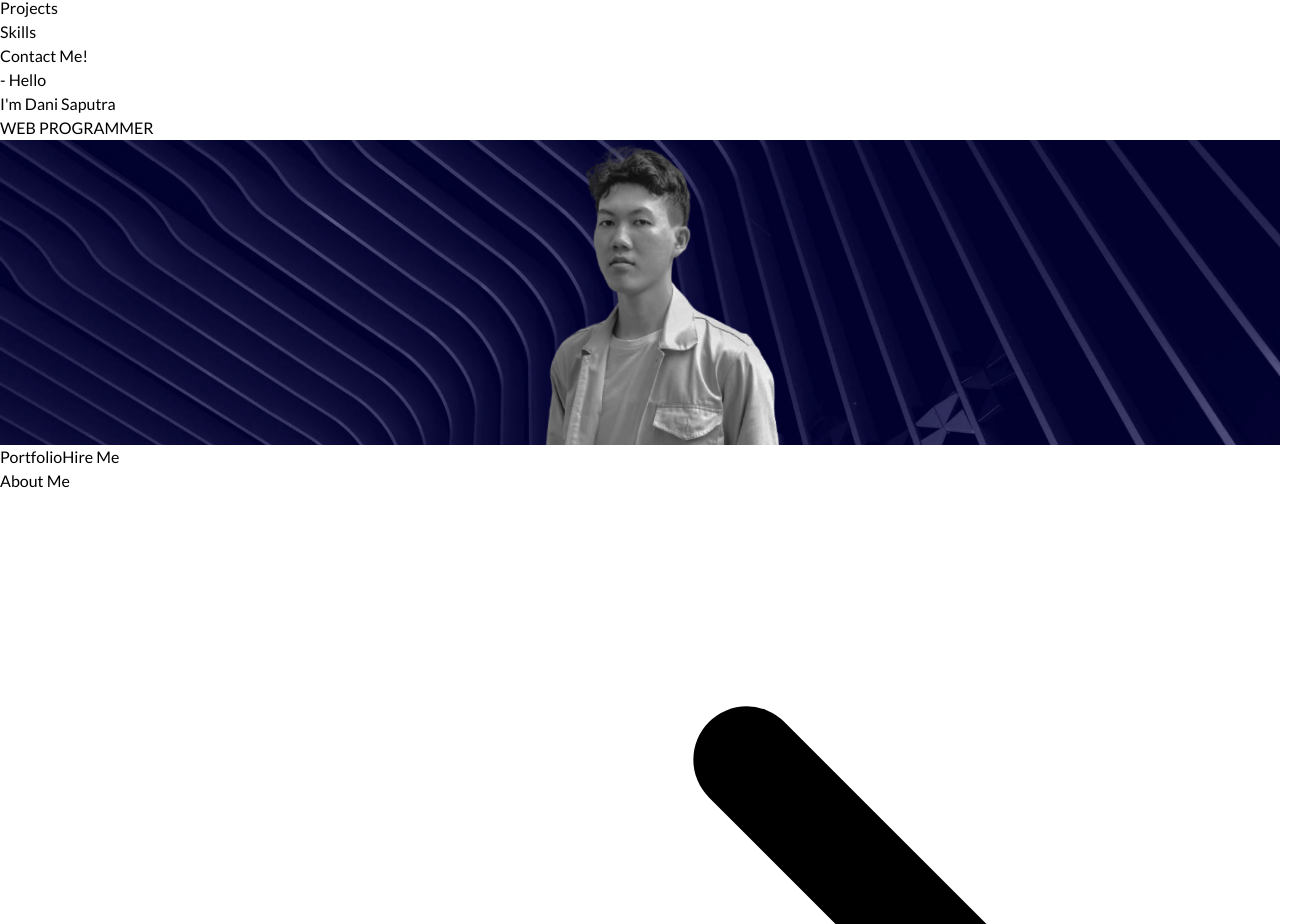
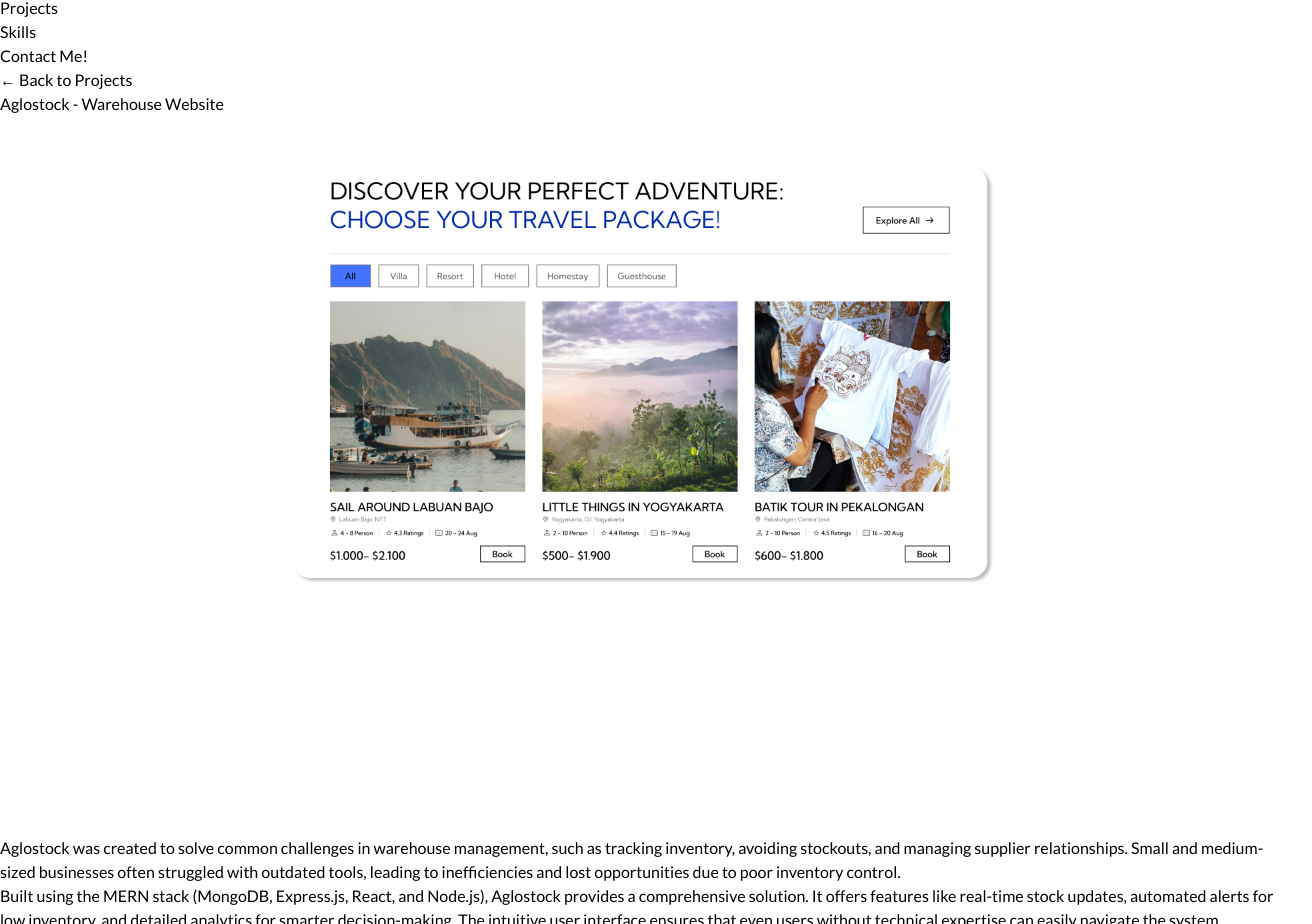
Before and after one commit to dxnn360/Portofolio-Web_Muhammad-Yunus-Dani-Saputra, a React (Vite) app: page /project/1 in a window 1280 px wide. Shown: the part 1452-2376 px from the top of the page, 1312 px wide, since content can reach past the window. Built offline with nearby package versions, Linux system fonts and the light colour scheme.

Commit message:
project detail

```diff
--- a/package.json
+++ b/package.json
@@ -22,7 +22,9 @@
     "react": "^18.3.1",
     "react-dom": "^18.3.1",
     "react-intersection-observer": "^9.13.1",
+    "react-router-dom": "^7.1.3",
     "react-slick": "^0.30.2",
+    "router-dom": "^3.0.1",
     "slick-carousel": "^1.8.1"
   },
   "devDependencies": {
--- a/src/App.jsx
+++ b/src/App.jsx
@@ -1,7 +1,7 @@
-
 import './App.css';
 import './styles/tailwind.css';
 import React from 'react';
+import { BrowserRouter as Router, Route, Routes } from 'react-router-dom'; // Import React Router
 import Navbar from './components/Navbar';
 import Header from './components/Header';
 import About from './components/AboutMe';
@@ -10,24 +10,33 @@ import Carousel from './components/Carousel';
 import Contact from './components/Contact';
 import Footer from './components/Footer';
 import Projects from './components/Projects';
-import ProjectGallery from './components/ProjectList';
-
-
+import ProjectList from './components/ProjectList'; // Updated import
+import ProjectDetail from './components/ProjectDetail'; // Import ProjectDetail
 
 const App = () => {
   return (
-    <div>
+    <Router>
       <Navbar />
-      <Header />
-      <About></About>
-      <Carousel></Carousel>
-      <Projects></Projects>
-      <ProjectGallery></ProjectGallery>
-      <Contact></Contact>
-      <Blank></Blank>
-      <Footer></Footer>
-
-    </div>
+      <Routes>
+        {/* Define Routes */}
+        <Route
+          path="/"
+          element={
+            <div>
+              <Header />
+              <About />
+              <Carousel />
+              <Projects />
+              <ProjectList />
+              <Contact />
+              <Blank />
+              <Footer />
+            </div>
+          }
+        />
+        <Route path="/project/:id" element={<ProjectDetail />} />
+      </Routes>
+    </Router>
   );
 };
 
--- /dev/null
+++ b/src/components/ProjectDetail.jsx
@@ -0,0 +1,92 @@
+import React from "react";
+import { useParams, useNavigate } from "react-router-dom";
+import slide1 from "../assets/images/slide1.png";
+import slide2 from "../assets/images/slide2.png";
+import slide3 from "../assets/images/slide3.png";
+import slide4 from "../assets/images/slide4.png";
+import slide5 from "../assets/images/slide5.png";
+
+const projectList = [
+  {
+    title: "Kapays - Payment System",
+    description: [
+      `Kapays was developed to address the inconvenience and inefficiencies in managing monthly trash payments for the people of Karangsalam Kidul. The existing manual payment processes often caused delays, disputes, and challenges in keeping accurate records. These issues created unnecessary frustration for both residents and the administrators responsible for collecting payments.`,
+      `To solve this problem, Kapays was built using Laravel, providing a modern web-based solution. The platform integrates a secure payment gateway, allowing residents to make payments easily and ensuring administrators have access to real-time records. Automatic reminders and user-friendly dashboards further simplify the process, reducing late payments and administrative overhead.`,
+      `By streamlining payment management, Kapays not only improves the user experience but also helps administrators focus on community development rather than operational inefficiencies. This system is a practical example of how technology can bridge gaps in essential services.`,
+    ],
+    image: slide1,
+  },
+  {
+    title: "Aglostock - Warehouse Website",
+    description: [
+      `Aglostock was created to solve common challenges in warehouse management, such as tracking inventory, avoiding stockouts, and managing supplier relationships. Small and medium-sized businesses often struggled with outdated tools, leading to inefficiencies and lost opportunities due to poor inventory control.`,
+      `Built using the MERN stack (MongoDB, Express.js, React, and Node.js), Aglostock provides a comprehensive solution. It offers features like real-time stock updates, automated alerts for low inventory, and detailed analytics for smarter decision-making. The intuitive user interface ensures that even users without technical expertise can easily navigate the system.`,
+      `Aglostock empowers businesses to optimize their operations and respond proactively to inventory needs. Its scalable architecture makes it suitable for businesses of various sizes, ensuring they stay competitive in a rapidly changing market.`,
+    ],
+    image: slide2,
+  },
+  {
+    title: "Daur",
+    description: [
+      `Daur is a conceptual prototype for a blogging platform designed to enhance the blogging experience for writers and readers alike. Writers often struggle with platforms that lack robust editing tools or features to foster meaningful audience engagement, inspiring the creation of Daur.`,
+      `Developed using Figma, Daur features a modern and user-friendly interface with rich-text editing capabilities. The prototype prioritizes seamless navigation, making it easier for writers to draft, edit, and publish content. Additionally, community features like commenting and sharing are integrated to encourage interaction and collaboration.`,
+      `Though still in the design phase, Daur showcases a thoughtful approach to addressing the needs of modern content creators. It highlights how intuitive design can make online expression more accessible and enjoyable.`,
+    ],
+    image: slide3,
+  },
+  {
+    title: "Montego - E-Commerce Website",
+    description: [
+      `Montego was developed to address the operational challenges faced by small online businesses, including inventory tracking, order management, and customer engagement. Many businesses relied on fragmented or manual systems, which often led to errors and inefficiencies.`,
+      `Built using PHP, Montego provides a straightforward yet powerful solution for e-commerce management. The system includes features such as intuitive product management, order tracking, and reporting tools. With a focus on simplicity and reliability, Montego ensures that business owners can easily manage their operations without needing extensive technical knowledge.`,
+      `By streamlining daily tasks, Montego allows business owners to focus on growth and customer satisfaction. Its design reflects the importance of balancing functionality and user experience, ensuring that it remains an invaluable tool for managing online stores.`,
+    ],
+    image: slide4,
+  },
+  {
+    title: "Water-Pumping Record Website",
+    description: [
+      `This project was created to address the inefficiencies in tracking water production activities. Previously, manual record-keeping processes often resulted in data inaccuracies, operational delays, and difficulty in generating reliable reports for decision-making.`,
+      `Using Laravel as the backend framework, the platform provides a centralized system for logging water-pumping activities. Operators can track production data, generate detailed reports, and analyze trends over time. The platform's clean and intuitive design ensures accessibility for users with varying levels of technical expertise.`,
+      `By replacing manual processes with an automated solution, this system improves transparency and ensures accurate data management. It empowers stakeholders to make better decisions based on real-time insights and historical data, ultimately enhancing the efficiency of water production operations.`,
+    ],
+    image: slide5,
+  },
+];
+
+const ProjectDetail = () => {
+  const { id } = useParams();
+  const navigate = useNavigate();
+  const project = projectList[id];
+
+  if (!project) {
+    return <p>Project not found!</p>;
+  }
+
+  return (
+    <div className="bg-white min-h-screen flex flex-col items-center py-12">
+      <div className="max-w-4xl w-full p-4">
+        <button
+          onClick={() => navigate(-1)}
+          className="text-blue-500 mb-6 hover:underline"
+        >
+          &larr; Back to Projects
+        </button>
+        <h1 className="text-4xl text-black font-bold mb-4">{project.title}</h1>
+        <img
+          src={project.image}
+          alt={`${project.title} preview`}
+          className="w-full h-64 object-contain"
+        />
+
+        <div className="text-gray-500 text-justify text-lg mt-6 space-y-4">
+          {project.description.map((paragraph, index) => (
+            <p key={index}>{paragraph}</p>
+          ))}
+        </div>
+      </div>
+    </div>
+  );
+};
+
+export default ProjectDetail;
--- a/src/components/ProjectList.jsx
+++ b/src/components/ProjectList.jsx
@@ -7,6 +7,7 @@ import slide3 from "../assets/images/slide3.png";
 import slide4 from "../assets/images/slide4.png";
 import slide5 from "../assets/images/slide5.png";
 import "@fortawesome/fontawesome-free/css/all.min.css";
+import { useNavigate } from "react-router-dom";
 
 const ProjectGallery = () => {
   const projectList = [
@@ -43,6 +44,7 @@ const ProjectGallery = () => {
     // Add more projects as needed
   ];
 
+  const navigate = useNavigate();
 
   return (
     <div className="bg-white min-h-screen flex items-center py-12">
@@ -78,6 +80,7 @@ const ProjectGallery = () => {
               transition={{ duration: 0.5, delay: index * 0.1 }} // Staggered delay
               viewport={{ once: false }} // Re-animates when scrolling back
               whileHover={{ scale: 1.3, rotate: 2 }} // Scale and rotate on hover
+              onClick={() => navigate(`/project/${index}`)}
             >
               {/* Project Image */}
               <div className="w-full h-40 mb-4">
@@ -89,7 +92,9 @@ const ProjectGallery = () => {
               </div>
 
               {/* Project Title and Description */}
-              <h3 className="text-2xl font-semibold text-black mb-2">{project.title}</h3>
+              <h3 className="text-2xl font-semibold text-black mb-2">
+                {project.title}
+              </h3>
               <p className="text-gray-600 mb-4">{project.description}</p>
             </motion.div>
           ))}
```
Also changed, not shown: 1 other file (tests, documents, lock files or other folders).
